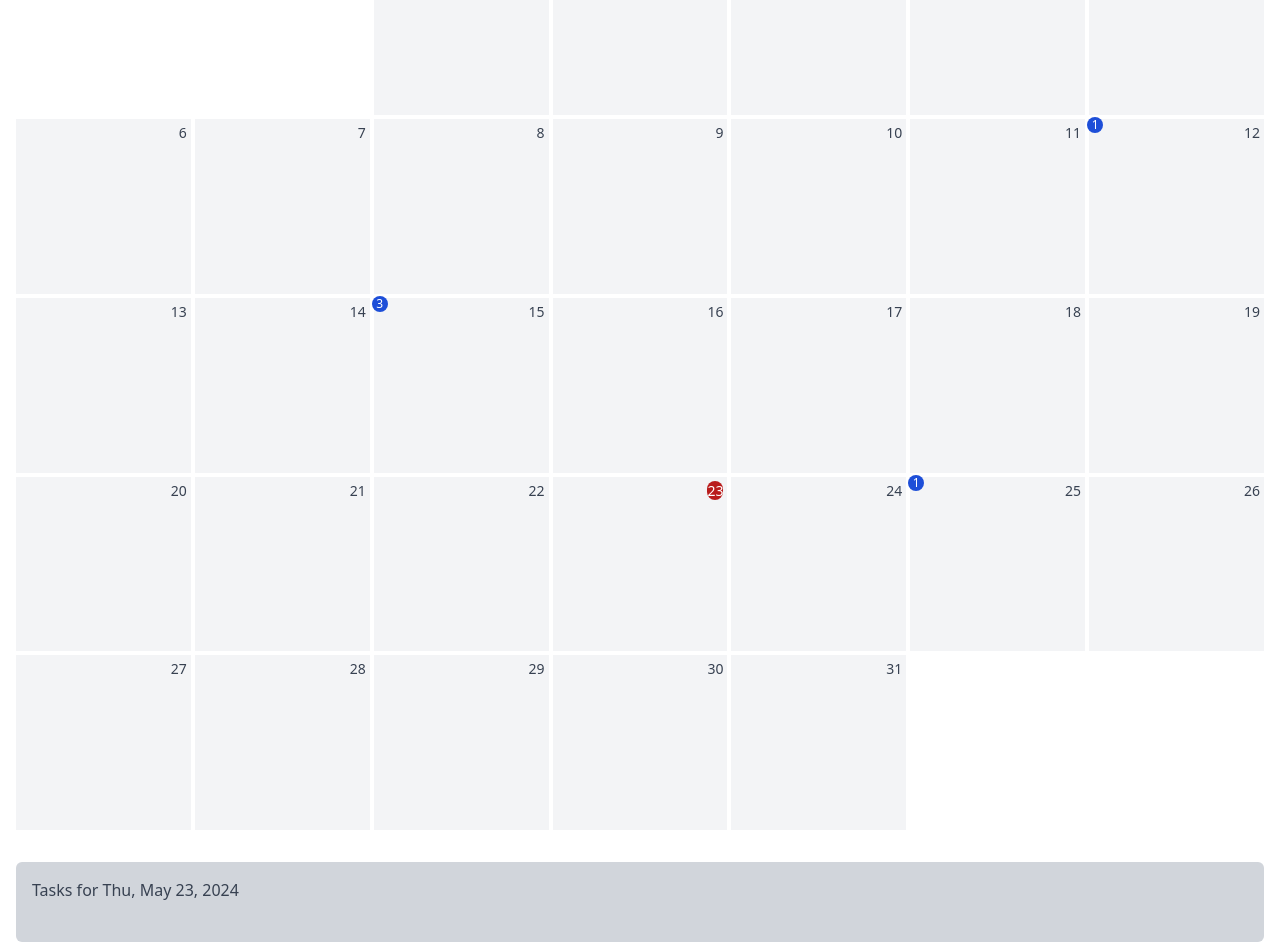
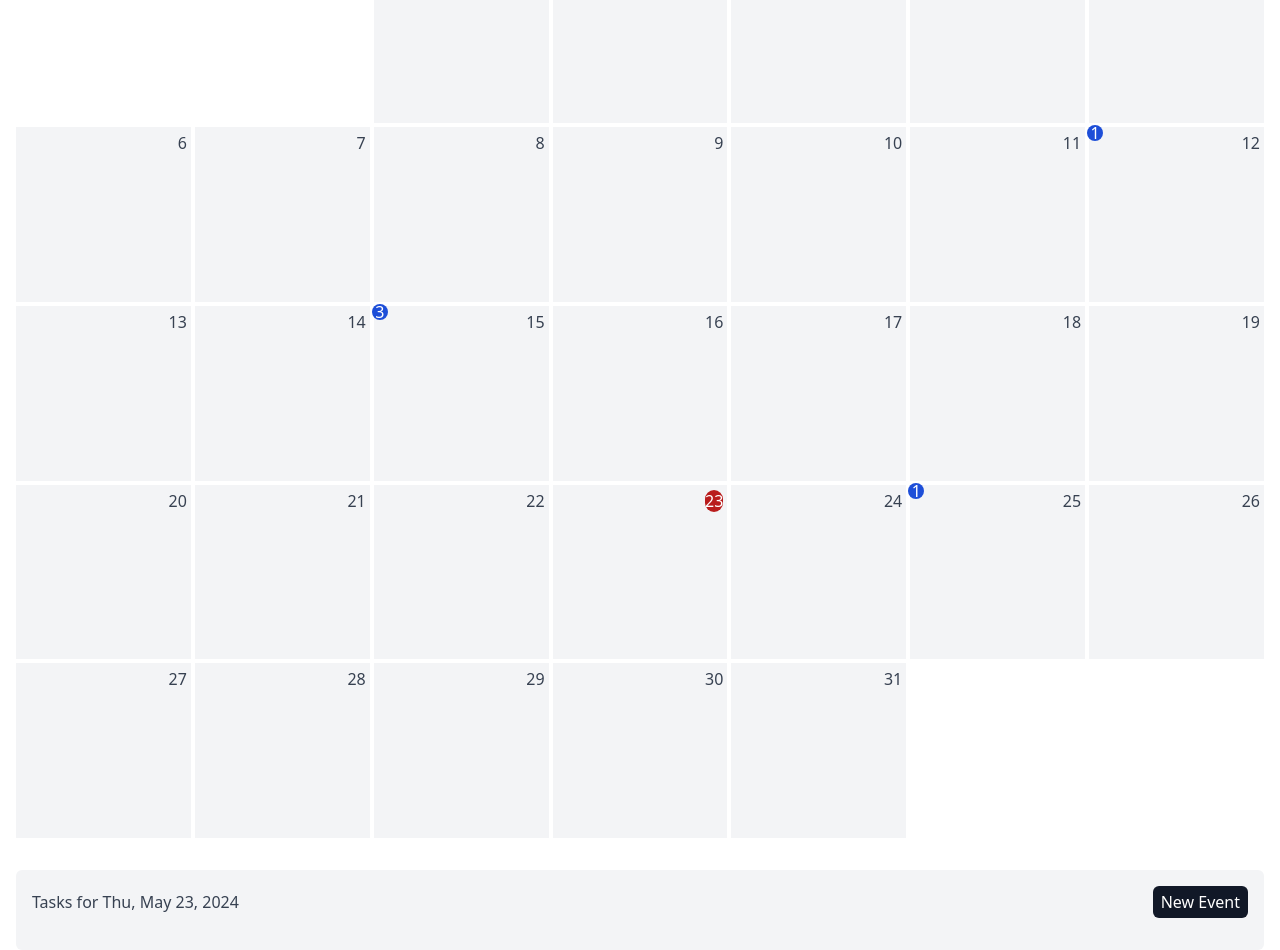
Before and after one commit to kristjanv001/calendar-app, an Angular app: page / in a window 1280 px wide. Shown: the part 240-1190 px from the top of the page. Built offline with nearby package versions, Linux system fonts and the light colour scheme.

Commit message:
Dialog component with an unfinished form

```diff
--- a/src/app/components/calendar/calendar.component.html
+++ b/src/app/components/calendar/calendar.component.html
@@ -7,7 +7,7 @@
           <span class="text-lg"> {{ selectedYear() }}</span>
         </p>
 
-        <div class="space-x-1 text-xs text-white">
+        <div class="space-x-1  text-white">
           <button (click)="setPrevMonth()" class="bg-gray-900 rounded-md px-2 py-1">Prev</button>
           <button (click)="setCurrMonth()" class="bg-gray-900 rounded-md px-2 py-1">Today</button>
           <button (click)="setNextMonth()" class="bg-gray-900 rounded-md px-2 py-1">Next</button>
@@ -15,31 +15,24 @@
       </div>
 
       <!-- grid -->
-      <div class="grid grid-cols-7 gap-1 text-sm">
+      <div class="grid grid-cols-7 gap-1">
         @for (day of weekDays; track $index) {
         <span class="">{{ day }}</span>
-        }
-
-        @for (_ of [].constructor(getOffset(selectedDate())); track $index) {
-          <div class="square min-h-8 sm:h-auto text-xs p-1"></div>
-        }
-
-
-        @for (_ of [].constructor(selectedMonthDays()); let index = $index; track index) {
-          <button (click)="handleDateClick(index + 1)" class="square min-h-8 sm:h-auto bg-gray-100 text-sm relative">
+        } @for (_ of [].constructor(getOffset(selectedDate())); track $index) {
+        <div class="square min-h-8 sm:h-auto p-1"></div>
+        } @for (_ of [].constructor(selectedMonthDays()); let index = $index; track index) {
+        <button (click)="handleDateClick(index + 1)" class="square min-h-8 sm:h-auto bg-gray-100 relative">
           <div class="absolute top-1 right-1">
             <span
               [ngClass]="{'bg-red-700 text-white rounded-full': index+1 === currentDay && selectedMonth() === currentMonth && selectedYear() === currentYear }"
             >
               {{ index + 1 }}
             </span>
-
           </div>
-
 
           @if (taskCounts()[index] > 0) {
           <div
-              class="h-4 w-4 bg-blue-700 absolute -top-0.5 -left-0.5 rounded-full flex justify-center place-items-center text-white text-xs"
+            class="h-4 w-4 bg-blue-700 absolute -top-0.5 -left-0.5 rounded-full flex justify-center place-items-center text-white"
           >
             {{ taskCounts()[index] }}
           </div>
@@ -50,11 +43,13 @@
       </div>
     </div>
 
-
     <!-- details -->
-    <div class="min-h-20 bg-gray-300 mt-8 rounded-md p-4 text-md">
+    <div class="min-h-20 bg-gray-100 mt-8 rounded-md p-4 ">
+      <div class="flex justify-between items-center">
         <h2>Tasks for {{pickedDateStr()}}</h2>
-      <div class="text-sm">
+        <button (click)="openDialog()" class="bg-gray-900 rounded-md px-2 py-1 text-white">New Event</button>
+      </div>
+      <div class="">
         @for(task of pickedDateTasks(); track task.date) {
         <p>{{task.title}}</p>
         }
--- a/src/app/components/calendar/calendar.component.ts
+++ b/src/app/components/calendar/calendar.component.ts
@@ -1,6 +1,9 @@
 import { Component, WritableSignal, Signal, signal, computed } from "@angular/core";
 import { CommonModule } from "@angular/common";
+import { MatDialog } from "@angular/material/dialog";
 import { Task } from "../../interfaces/task.interface";
+import { DialogComponent } from "../dialog/dialog.component";
+import { EventComposerComponent } from "../event-composer/event-composer.component";
 
 @Component({
   selector: "app-calendar",
@@ -50,6 +53,21 @@ export class CalendarComponent {
 
     return counts;
   });
+
+  constructor(public dialog: MatDialog) {}
+
+  openDialog() {
+    const dialogRef = this.dialog.open(DialogComponent, {
+      data: {
+        title: "Create a New Event",
+        content: EventComposerComponent,
+      },
+    });
+
+    dialogRef.afterClosed().subscribe((result) => {
+      console.log(`Dialog result: ${result}`);
+    });
+  }
 
   getMonthName(date: Date) {
     return date.toLocaleString("default", { month: "long" });
--- /dev/null
+++ b/src/app/components/dialog/dialog.component.html
@@ -0,0 +1,8 @@
+<div class="p-4">
+  <h2 class="text-xl mb-4">{{data.title}}</h2>
+
+  <div class="mb-4">
+    <ng-container *ngComponentOutlet="data.content" />
+  </div>
+
+</div>
--- /dev/null
+++ b/src/app/components/event-composer/event-composer.component.html
@@ -0,0 +1,18 @@
+<div>
+  <form [formGroup]="eventForm" (ngSubmit)="onSubmit()">
+    <label>
+      Title
+      <input class="border" type="text" formControlName="title" />
+    </label>
+
+    <label>
+      Date
+      <input class="border" type="text" formControlName="date" />
+    </label>
+
+    <button class="bg-gray-200 rounded-md px-2 py-1 mr-2" mat-dialog-close>Cancel</button>
+    <button class="bg-gray-900 rounded-md px-2 py-1 text-white" cdkFocusInitial>
+      Create
+    </button>
+  </form>
+</div>
--- /dev/null
+++ b/src/app/components/event-composer/event-composer.component.ts
@@ -0,0 +1,31 @@
+import { Component } from "@angular/core";
+import { MatDialogModule } from "@angular/material/dialog";
+import { ReactiveFormsModule, FormControl, FormGroup,Validators } from "@angular/forms";
+import { MatDialogRef } from "@angular/material/dialog";
+
+@Component({
+  selector: "app-event-composer",
+  standalone: true,
+  imports: [MatDialogModule, ReactiveFormsModule],
+  templateUrl: "./event-composer.component.html",
+})
+export class EventComposerComponent {
+  constructor(private dialogRef: MatDialogRef<EventComposerComponent>) {}
+
+  eventForm = new FormGroup({
+    title: new FormControl("", Validators.required),
+    date: new FormControl("", Validators.required),
+  });
+
+  onSubmit() {
+    if (this.eventForm.valid) {
+      // Perform any additional validation or data manipulation here
+      const formData = this.eventForm.value;
+      console.log(formData)
+      this.dialogRef.close(formData);
+    } else {
+      // Handle form errors
+      console.log("Form is invalid");
+    }
+  }
+}
```
Also changed, not shown: src/app/components/dialog/dialog.component.ts (added, +18 -0 lines). Lines whose indentation alone changed are shown as unchanged.
